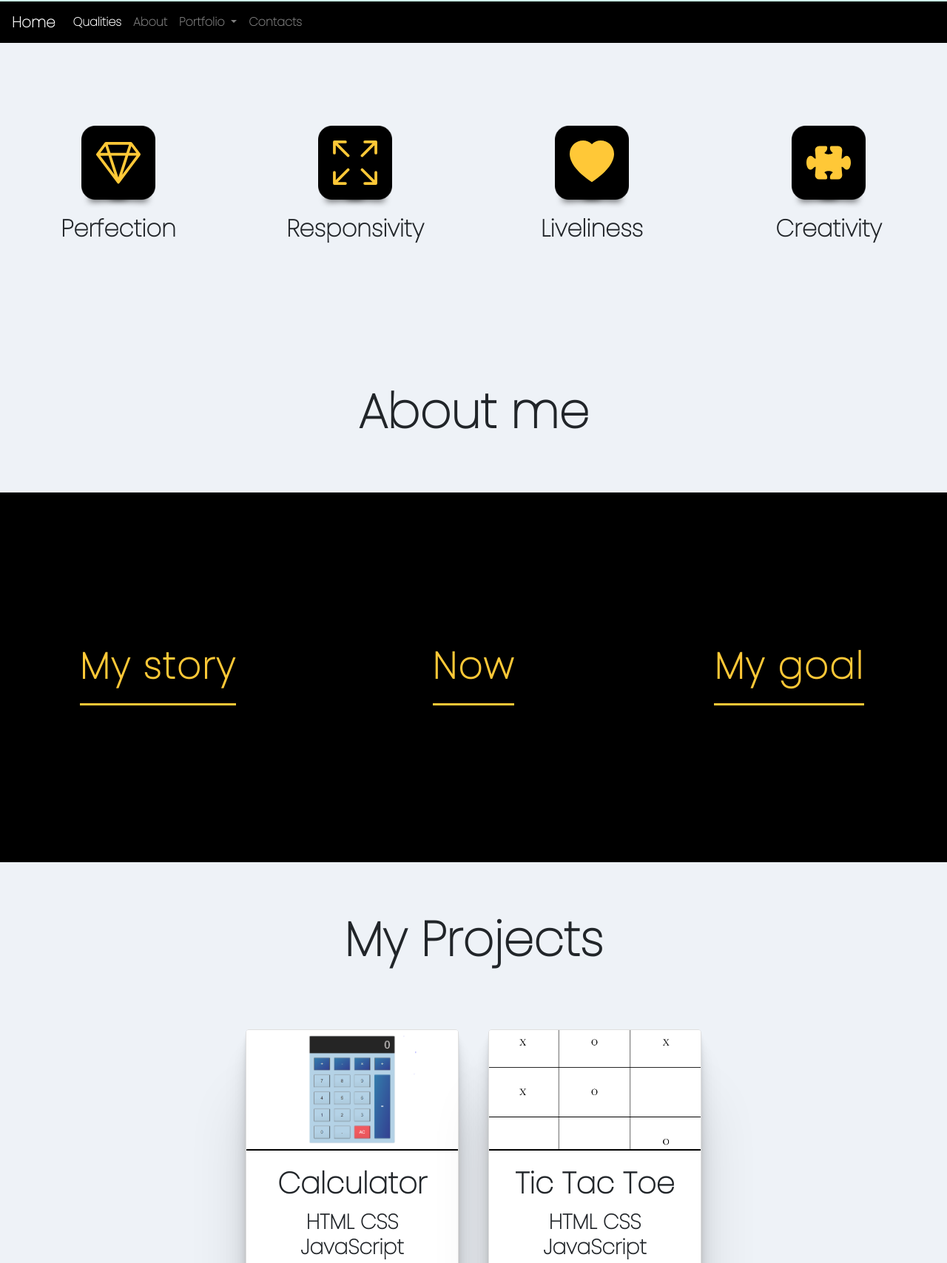
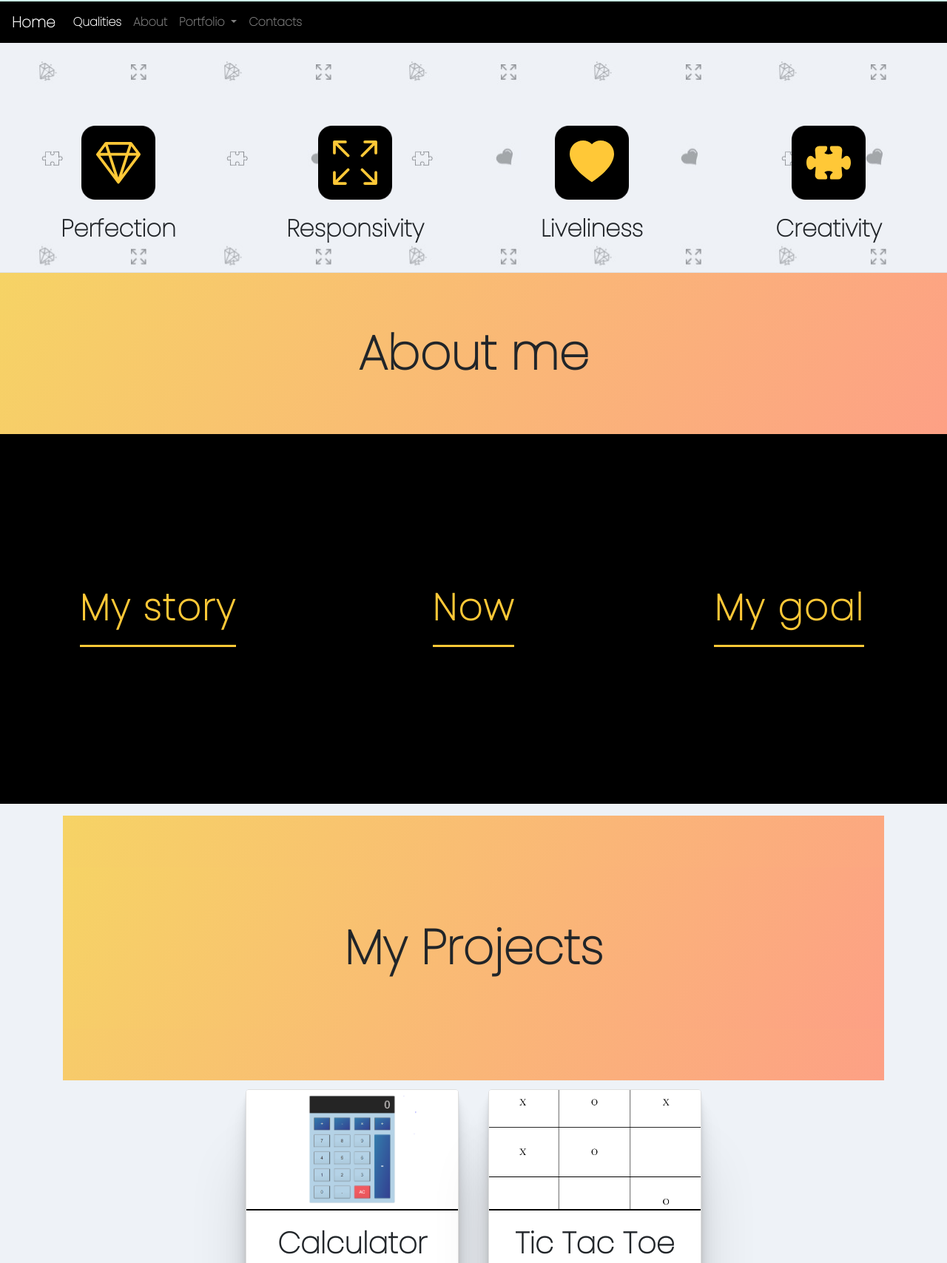
Before and after one commit to gregoriogallo/Portfolio, a PHP site: page / in a window 1280 px wide. Shown: the part 300-2008 px from the top of the page at 74% size. Run offline with PHP 8.4, Linux system fonts and the light colour scheme; some libraries are stand-ins or nearby versions.

Commit message:
Background
Added background +  minor fixes

```diff
--- a/index.html
+++ b/index.html
@@ -67,17 +67,19 @@ crossorigin="anonymous">
 </div>
 
 
-  <ul class="listqualities list-group-row p-0 " id="ulsymbols">
+  <ul class="listqualities list-group-row p-0 m-0" id="ulsymbols">
 <li class="list-group-item col-lg-3 col-md-6 col-sm-12">
 
     <div class="symbol" id="symbol1">
       <div class="symbolinside">
-      <svg width="60px" height="60px" viewBox="0 0 16 16" class="bi bi-gem" fill="currentColor" xmlns="http://www.w3.org/2000/svg">
-        <path fill-rule="evenodd" d="M3.1.7a.5.5 0 0 1 .4-.2h9a.5.5 0 0 1 .4.2l2.976 3.974c.149.185.156.45.01.644L8.4 15.3a.5.5 0 0 1-.8 0L.1 5.3a.5.5 0 0 1 0-.6l3-4zm11.386 3.785l-1.806-2.41-.776 2.413 2.582-.003zm-3.633.004l.961-2.989H4.186l.963 2.995 5.704-.006zM5.47 5.495l5.062-.005L8 13.366 5.47 5.495zm-1.371-.999l-.78-2.422-1.818 2.425 2.598-.003zM1.499 5.5l2.92-.003 2.193 6.82L1.5 5.5zm7.889 6.817l2.194-6.828 2.929-.003-5.123 6.831z"/>
-      </svg>
+        <svg width="60px" height="60px" viewBox="0 0 16 16" class="bi bi-gem" fill="currentColor" xmlns="http://www.w3.org/2000/svg">
+          <path fill-rule="evenodd" d="M3.1.7a.5.5 0 0 1 .4-.2h9a.5.5 0 0 1 .4.2l2.976 3.974c.149.185.156.45.01.644L8.4 15.3a.5.5 0 0 1-.8 0L.1 5.3a.5.5 0 0 1 0-.6l3-4zm11.386 3.785l-1.806-2.41-.776 2.413 2.582-.003zm-3.633.004l.961-2.989H4.186l.963 2.995 5.704-.006zM5.47 5.495l5.062-.005L8 13.366 5.47 5.495zm-1.371-.999l-.78-2.422-1.818 2.425 2.598-.003zM1.499 5.5l2.92-.003 2.193 6.82L1.5 5.5zm7.889 6.817l2.194-6.828 2.929-.003-5.123 6.831z"/>
+        </svg>
       </div>
     </div>
-    <h2 class="titlesymbols">Perfection</h2>
+    <h2 class="titlesymbols">
+      Perfection
+    </h2>
     <div class="textsymbols" id="textsymbols1">As a perfectionist, I have an eye for detail and handle every single <a  href="#projectstitle">project</a> with care. I regard accuracy as an important value in web development since a correct and clear presentation of information will make the actual content of a website stand out
     </div>
 </li>
@@ -116,7 +118,7 @@ crossorigin="anonymous">
 
 <!-- end container -->
 
-<h1 class="aboutmetitle" id="aboutmetitle">About me</h1>
+<h1 class="about-me-title border-top m-top-10" id="aboutmetitle" >About me</h1>
 
 
 
--- a/style.css
+++ b/style.css
@@ -47,6 +47,10 @@ z-index: -1;
 .navbar{
     background-color: black;
     border-top: 2px solid rgb( 202,247,230);
+}
+
+.listqualities {
+  background-image: url(img/diamond-pattern.jpg);
 }
 .titlesymbols {
   padding: 20px 30px;
@@ -426,12 +430,15 @@ filter: progid:DXImageTransform.Microsoft.gradient( startColorstr='#a29ca9', end
 
 }
 
-.aboutmetitle, .title {
+.about-me-title, .title {
   font-size: 65px;
     text-align: center;
-    margin-top: 50px;
-    margin-bottom: 70px;
-}
+    padding-top: 70px;
+    padding-bottom: 70px;
+    background-image: linear-gradient(120deg, #f6d365 0%, #fda085 100%);
+
+margin-bottom: 0%;  }
+
 .developertext{
     border: 2px solid black;
     padding: 1em;
@@ -686,7 +693,7 @@ margin-top: 10px;
 }
 
 
-
+@media only screen and (min-width: 1007px){
 
 
 
```
Also changed, not shown: img/diamond-pattern.jpg (added).
